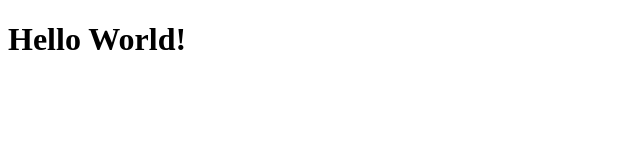
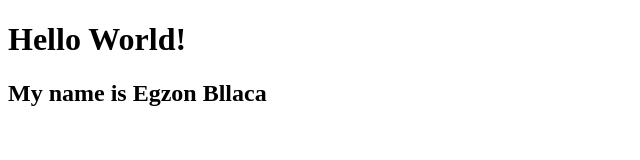
Before and after one commit to EgzonBllacaa/something, a plain HTML site: page index.html in a window 1280 px wide. Shown: the whole page, without its empty margins (0-640 px from the left). Drawn offline with Linux system fonts and the light colour scheme.

Commit message:
Update index.html

```diff
--- a/index.html
+++ b/index.html
@@ -7,5 +7,6 @@
   </head>
   <body>
     <h1>Hello World!</h1>
+    <h2>My name is Egzon Bllaca</h2>
   </body>
 </html>
```
